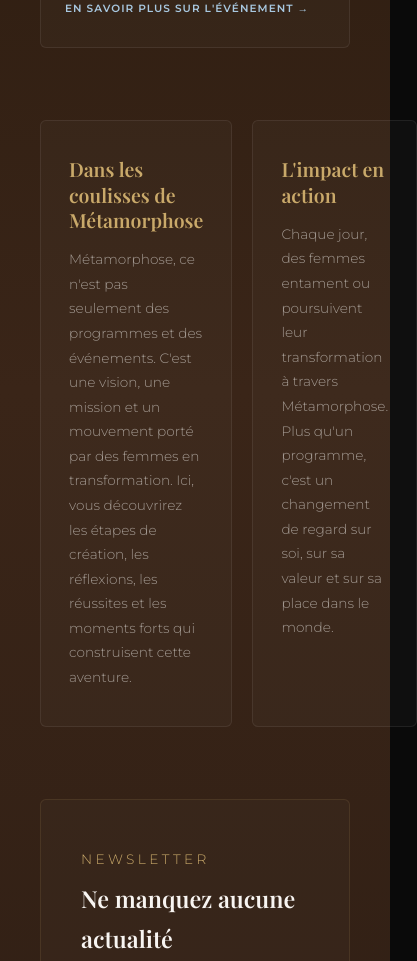
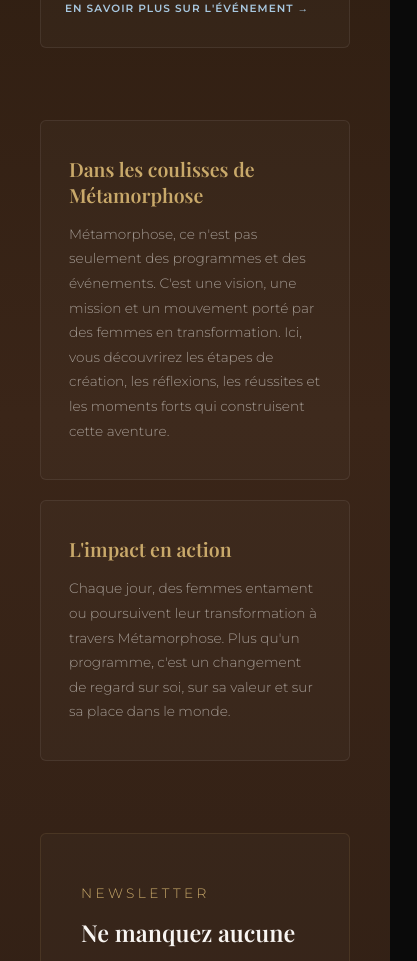
Before and after one commit to mourchidkarimou4-cpu/metamorphose-frontend, a React (Vite) app: page /actualites in a window 390 px wide. Shown: the part 1900-2861 px from the top of the page, 417 px wide, since content can reach past the window. Built offline with nearby package versions, Linux system fonts and the light colour scheme; no server answers; a web font is replaced by a local one.

Commit message:
fix: section Coulisses Impact 1 colonne sur mobile

```diff
--- a/src/pages/Actualites.jsx
+++ b/src/pages/Actualites.jsx
@@ -25,6 +25,7 @@ const STYLES = `
   .actu-card:hover { border-color:rgba(201,169,106,.25); transform:translateY(-4px); }
   @media(max-width:900px) {
     .actu-grid { grid-template-columns:1fr !important; }
+    .coulisses-grid { grid-template-columns:1fr !important; }
     .form-2col { grid-template-columns:1fr !important; }
     .actu-card { word-break:break-word; overflow-wrap:break-word; }
   }
@@ -172,7 +173,7 @@ export default function Actualites() {
 
           {/* Coulisses & Impact */}
           <section style={{ padding:"72px 0 0" }}>
-            <div style={{ display:"grid", gridTemplateColumns:"1fr 1fr", gap:"20px" }}>
+            <div style={{ display:"grid", gridTemplateColumns:"1fr 1fr", gap:"20px" }} className="coulisses-grid">
               {[
                 {
                   titre: "Dans les coulisses de Métamorphose",
```
